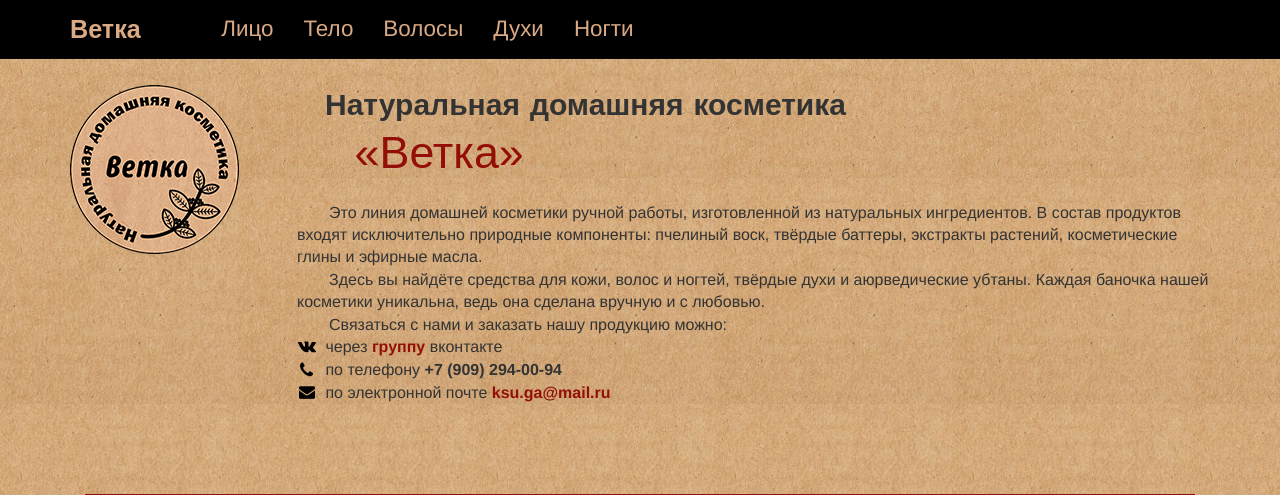
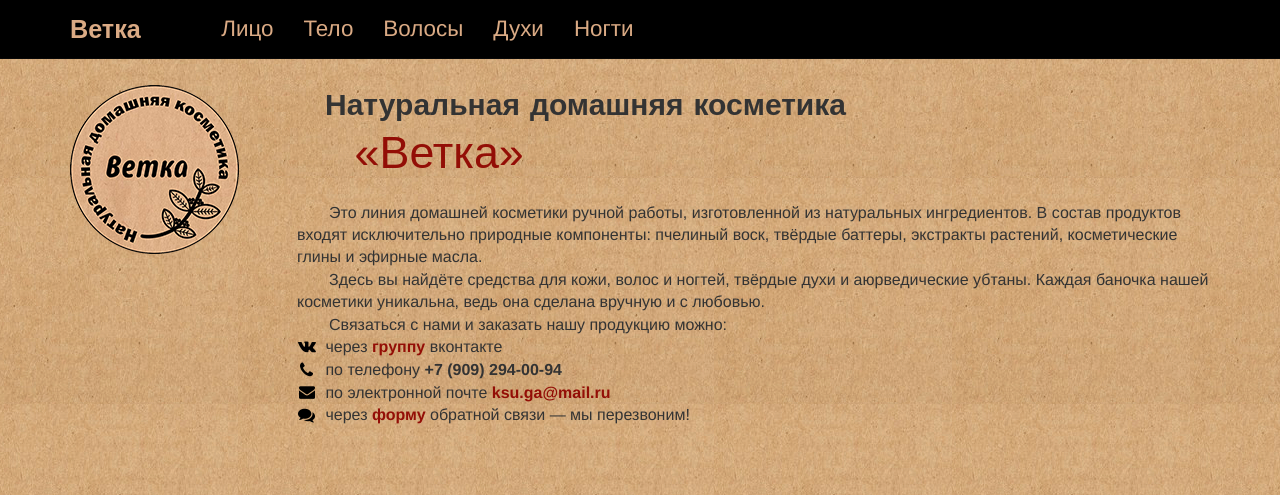
Before and after one commit to kapnuu/vetkaparfum, a Flask app: page / in a window 1280 px wide. Shown: the top 495 px of the page. Run offline with Flask 2, Linux system fonts and the light colour scheme; data that the repository does not hold is empty; parts of the project's set-up code (start-up, migrations or seed data) failed here and were passed over; some libraries are stand-ins or nearby versions; some web fonts are replaced.

Commit message:
add icon + text

```diff
--- a/vetka/templates/layout.html
+++ b/vetka/templates/layout.html
@@ -138,6 +138,7 @@
                         <img src="/static/img/vk.png" class="icon" /> через <b><a href="https://vk.com/vetkaparfum" target="_blank">группу</a></b> вконтакте<br />
                         <img src="/static/img/phone.png" class="icon" /> по телефону <b>+7&nbsp;(909)&nbsp;294-00-94</b><br />
                         <img src="/static/img/email.png" class="icon" /> по электронной почте <b><a href="mailto:ksu.ga@mail.ru">ksu.ga@mail.ru</a></b><br />
+                        <img src="/static/img/feedback.png" class="icon" /> через <b><a href="#">форму</a></b> обратной связи — мы перезвоним!<br />
                     </p>
                     <br /><br />
                 </div>
```
Also changed, not shown: vetka/static/img/feedback.png (added).
